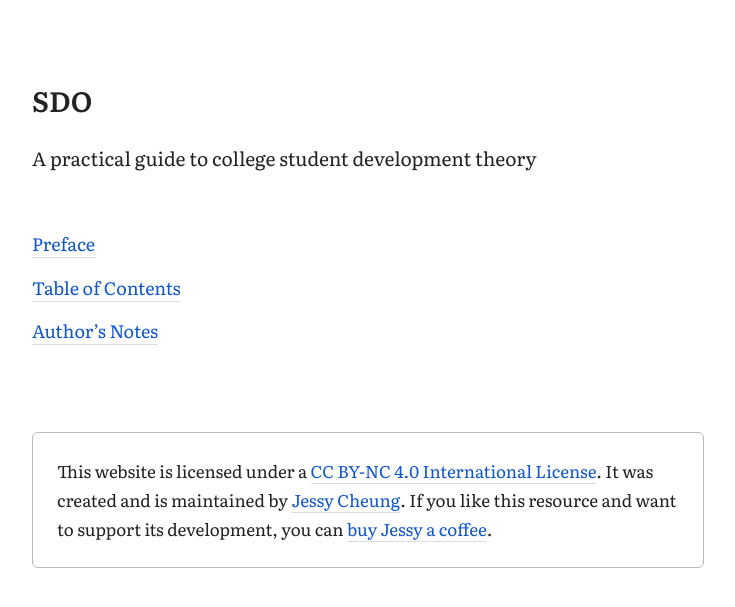
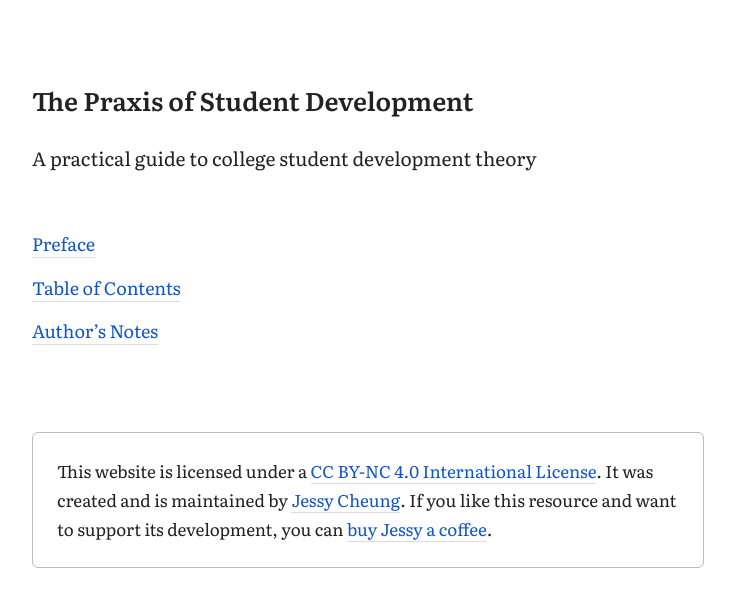
Before and after one commit to jl-c/jl-c.github.io, a Jekyll site: the page main2.html, which Jekyll copies as it is, in a window 1280 px wide. Shown: the top 607 px of the page, without its empty margins (272-1007 px from the left). Built offline with Jekyll 4.4.1, drawn with Linux system fonts in a browser that asks for light colours.

Commit message:
Update main2.html

```diff
--- a/main2.html
+++ b/main2.html
@@ -6,7 +6,7 @@
 <link href="https://fonts.googleapis.com/css2?family=Literata:ital,wght@0,400;0,600;1,400&display=swap" rel="stylesheet">
 <style>
 body{color:#222;font-family:'Literata',serif;line-height:1.8rem;margin:1.5rem;max-width:42rem}
-h1{font-size:1.75rem;font-weight:600;margin:3.6rem 0 1.8rem}
+h1{font-size:1.6rem;font-weight:600;margin:3.6rem 0 1.8rem}
 p.tag{font-size:1.2rem;margin:0 0 3.6rem}
 nav{font-size:1.125rem;margin:0 0 5.4rem}
 ul{padding:0}
@@ -23,7 +23,7 @@ footer{font-size:1.0625rem}
 </style>
 </head>
 <body>
-<h1>SDO</h1>
+<h1>The Praxis of Student Development</h1>
 <p class=tag>A practical guide to college student development theory</p>
 <nav>
 <ul>
```
